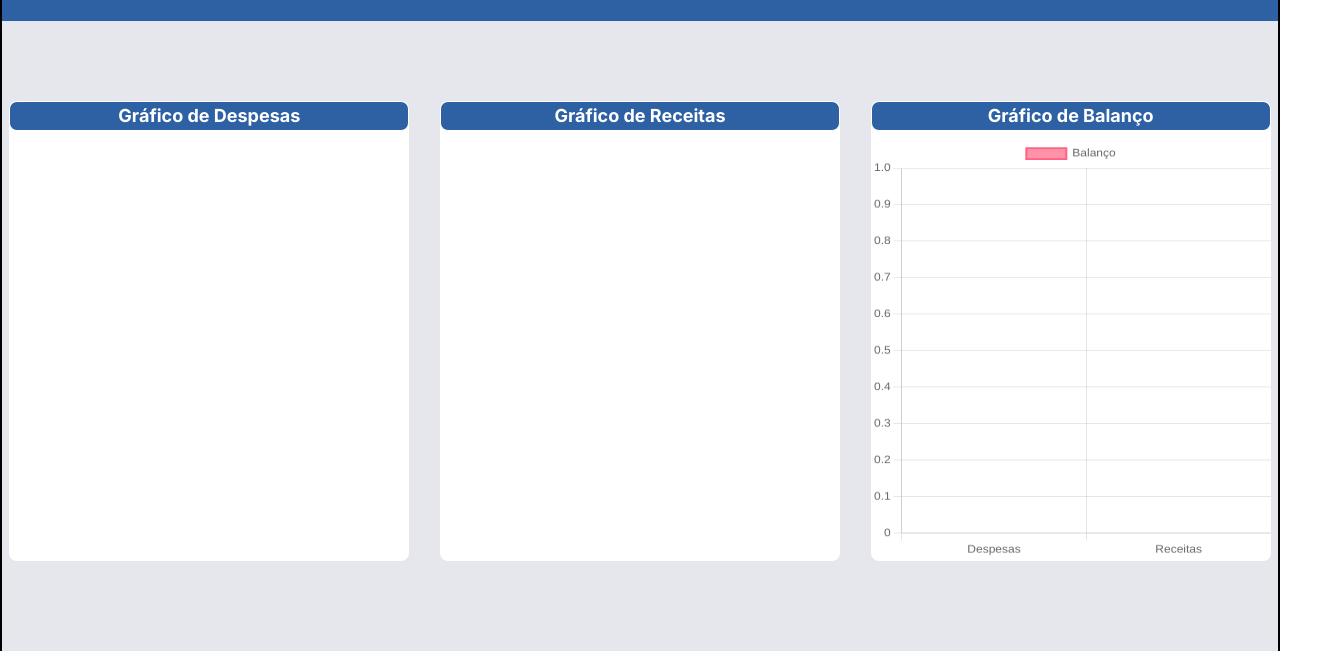
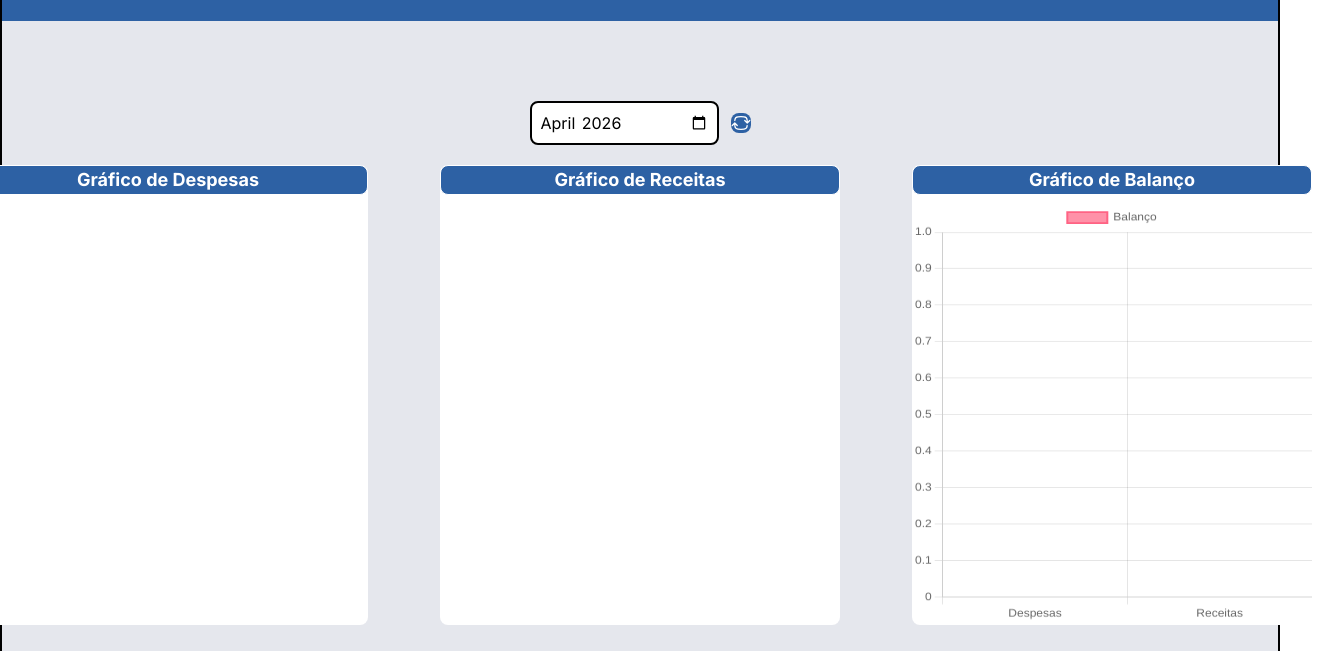
Before and after one commit to MthsMedeiros/SistemaFinControl, a website: page HTML/index.html in a window 1280 px wide. Shown: the part 149-800 px from the top of the page, 1340 px wide, since content can reach past the window. Drawn offline with nearby package versions, Linux system fonts and the light colour scheme.

Commit message:
Implementação dos filtros no dashboard

```diff
--- a/HTML/index.html
+++ b/HTML/index.html
@@ -27,8 +27,10 @@
                     <nav id="MenuSuperior" class="">
                         <ul class="h-30 gap-5 flex justify-center items-center">
                             <li><a href="./index.html" class="text-white hover:text-gray-300 text-lg">Dashboard</a></li>
-                            <li><a href="./receitas.html" class="text-white hover:text-gray-300 text-lg">Receitas</a></li>
-                            <li><a href="./despesas.html" class="text-white hover:text-gray-300 text-lg">Despesas</a></li>
+                            <li><a href="./receitas.html" class="text-white hover:text-gray-300 text-lg">Receitas</a>
+                            </li>
+                            <li><a href="./despesas.html" class="text-white hover:text-gray-300 text-lg">Despesas</a>
+                            </li>
                         </ul>
                     </nav>
                 </div>
@@ -42,18 +44,43 @@
         </header>
 
 
-        <main class="bg-[#e5e7ed] min-h-screen pt-20 pb-2 flex justify-center items-start ">
+        <main class="bg-[#e5e7ed] min-h-screen  flex flex-col justify-start items-center ">
+            <div class=" mt-20">
+                <form action="">
+                    <div>
+                        <label for="mesAnoInput" class="flex">
+                            <input type="month" class="border-2 rounded-lg p-2 mb-5 bg-white" id="mesAnoInput">
+                            <div class="ml-3 h-5 mt-3 flex items-center justify-center bg-[#2d61a4] text-white rounded-lg cursor-pointer hover:size-6" onclick="gerarGraficosDespesas(), gerarGraficosReceitas(), gerarGraficoBarras()">
+                                <svg xmlns="http://www.w3.org/2000/svg" fill="none" viewBox="0 0 24 24" stroke-width="1.5"
+                                    stroke="currentColor" class="size-5 hover:size-10">
+                                    <path stroke-linecap="round" stroke-linejoin="round"
+                                        d="M19.5 12c0-1.232-.046-2.453-.138-3.662a4.006 4.006 0 0 0-3.7-3.7 48.678 48.678 0 0 0-7.324 0 4.006 4.006 0 0 0-3.7 3.7c-.017.22-.032.441-.046.662M19.5 12l3-3m-3 3-3-3m-12 3c0 1.232.046 2.453.138 3.662a4.006 4.006 0 0 0 3.7 3.7 48.656 48.656 0 0 0 7.324 0 4.006 4.006 0 0 0 3.7-3.7c.017-.22.032-.441.046-.662M4.5 12l3 3m-3-3-3 3" />
+                                </svg>
+
+                            </div>
+
+                        </label>
+                    </div>
+
+                </form>
+            </div>
             <div class=" w-350  grid grid-cols-3 gap-4 place-items-center">
                 <div class="p-0 m-0 w-100 h-115 bg-white rounded-lg">
-                    <h2 class="bg-[#2d61a4] text-white rounded-lg border text-lg font-bold mb-2 flex justify-center items-center">Gráfico de Despesas</h2>
+                    <h2
+                        class="bg-[#2d61a4] text-white rounded-lg border text-lg font-bold mb-2 flex justify-center items-center">
+                        Gráfico de Despesas</h2>
                     <canvas id="graficoDespesas" class="w-full h-full"></canvas>
                 </div>
                 <div class="p-0 m-0 w-100 h-115 bg-white rounded-lg">
-                    <h2 class="bg-[#2d61a4] text-white rounded-lg border text-lg font-bold mb-2 flex justify-center items-center">Gráfico de Receitas</h2>
+                    <h2
+                        class="bg-[#2d61a4] text-white rounded-lg border text-lg font-bold mb-2 flex justify-center items-center">
+                        Gráfico de Receitas</h2>
                     <canvas id="graficoReceitas" class="w-full h-full"></canvas>
                 </div>
                 <div class="p-0 m-0 w-100 h-115 bg-white rounded-lg">
-                    <h2 class="bg-[#2d61a4] text-white rounded-lg border text-lg font-bold mb-2 flex justify-center items-center">Gráfico de Balanço</h2>
+                    <h2
+                        class="bg-[#2d61a4] text-white rounded-lg border text-lg font-bold mb-2 flex justify-center items-center">
+                        Gráfico de Balanço</h2>
                     <canvas id="graficoBalanco" class="w-full pb-10"></canvas>
                 </div>
 
@@ -64,4 +91,5 @@
 </body>
 <script src="../scripts/dashboard.js"></script>
 <script src="https://cdn.jsdelivr.net/npm/chart.js"></script>
+
 </html>
--- a/scripts/dashboard.js
+++ b/scripts/dashboard.js
@@ -4,18 +4,61 @@ let categoriasDespesas = {}
 let listReceitas = JSON.parse(localStorage.getItem("receitas")) || [];  // Lista de receitas, obtida do localStorage ou inicializada como array vazio
 let categoriasReceitas = {}
 
+let dtDashboard = document.getElementById("mesAnoInput");
+
+let chartDespesas;
+let chartReceitas;
+let chartBalanco;
+
+
+
+// listDespesas.forEach((element) => {
+//     categoriasDespesas[element.descricao] = (categoriasDespesas[element.descricao] || 0) + parseFloat(element.valor.replace(".", "").replace(",", "."));
+// })
+
+// listReceitas.forEach((element) => {
+//     categoriasReceitas[element.descricao] = (categoriasReceitas[element.descricao] || 0) + parseFloat(element.valor.replace(".", "").replace(",", "."));
+// })
+
+function getCurrentMonthYear() {
+    const now = new Date();
+    const month = String(now.getMonth() + 1).padStart(2, '0');
+
+    dtDashboard.value = `${now.getFullYear()}-${month}`;
+}
+
+function dataFilterDespesas(dtDashboard) {
+    categoriasDespesas = {};
+    let mesAnoFormat = dtDashboard.value.substring(5,7) + "/" + dtDashboard.value.substring(0,4);
     listDespesas.forEach((element) => {
+        if(element.data.substring(3, 10) == mesAnoFormat){
             categoriasDespesas[element.descricao] = (categoriasDespesas[element.descricao] || 0) + parseFloat(element.valor.replace(".", "").replace(",", "."));
+        }
     })
+}
 
+function dataFilterReceitas(dtDashboard) {
+    categoriasReceitas = {};
+
+    let mesAnoFormat = dtDashboard.value.substring(5,7) + "/" + dtDashboard.value.substring(0,4);
     listReceitas.forEach((element) => {
+        if(element.data.substring(3, 10) == mesAnoFormat){
             categoriasReceitas[element.descricao] = (categoriasReceitas[element.descricao] || 0) + parseFloat(element.valor.replace(".", "").replace(",", "."));
+        }
     })
+}
 
 function gerarGraficosDespesas() {
 
+
+    dataFilterDespesas(dtDashboard);
+
+
     const ctx = document.getElementById('graficoDespesas').getContext('2d');
-    new Chart(ctx, {
+    if (chartDespesas) {
+        chartDespesas.destroy();
+    }
+    chartDespesas = new Chart(ctx, {
         type: 'doughnut',
 
         data: {
@@ -31,8 +74,13 @@ function gerarGraficosDespesas() {
 
 function gerarGraficosReceitas() {
 
+    dataFilterReceitas(dtDashboard);
+
     const ctx = document.getElementById('graficoReceitas').getContext('2d');
-    new Chart(ctx, {
+    if (chartReceitas) {
+        chartReceitas.destroy();
+    }
+    chartReceitas = new Chart(ctx, {
         type: 'doughnut',
         data: {
             labels: Object.keys(categoriasReceitas),
@@ -47,12 +95,23 @@ function gerarGraficosReceitas() {
 }
 
 function gerarGraficoBarras() {
+
+    dataFilterDespesas(dtDashboard);
+    dataFilterReceitas(dtDashboard);
+
+
     const ctx = document.getElementById('graficoBalanco').getContext('2d');
+    if (chartBalanco) {
+        chartBalanco.destroy();
+    }
 
     let sumDespesas = () => {
         let sum = 0;
         listDespesas.forEach((element) => {
+            if(element.data.substring(3, 10) == dtDashboard.value.substring(5,7) + "/" + dtDashboard.value.substring(0,4)){
+
                 sum += parseFloat(element.valor.replace(".", "").replace(",", "."));
+            }
         })
         return sum;
     }
@@ -60,12 +119,15 @@ function gerarGraficoBarras() {
     let sumReceitas = () => {
         let sum = 0;
         listReceitas.forEach((element) => {
+            if(element.data.substring(3, 10) == dtDashboard.value.substring(5,7) + "/" + dtDashboard.value.substring(0,4)){
+
                 sum += parseFloat(element.valor.replace(".", "").replace(",", "."));
+            }
         })
         return sum;
     }
 
-    new Chart(ctx, {
+    chartBalanco = new Chart(ctx, {
         type: 'bar',
         data: {
             labels: ["Despesas", "Receitas"],
@@ -96,7 +158,14 @@ function gerarGraficoBarras() {
 }
 
 addEventListener("DOMContentLoaded", () => {
+    getCurrentMonthYear();
+    gerarGraficosDespesas();
+    gerarGraficosReceitas();
+    gerarGraficoBarras();
+
+    dtDashboard.addEventListener("change", () => {
         gerarGraficosDespesas();
         gerarGraficosReceitas();
         gerarGraficoBarras();
     })
+})
```
Also changed, not shown: src/output.css. Lines whose indentation alone changed are shown as unchanged.
